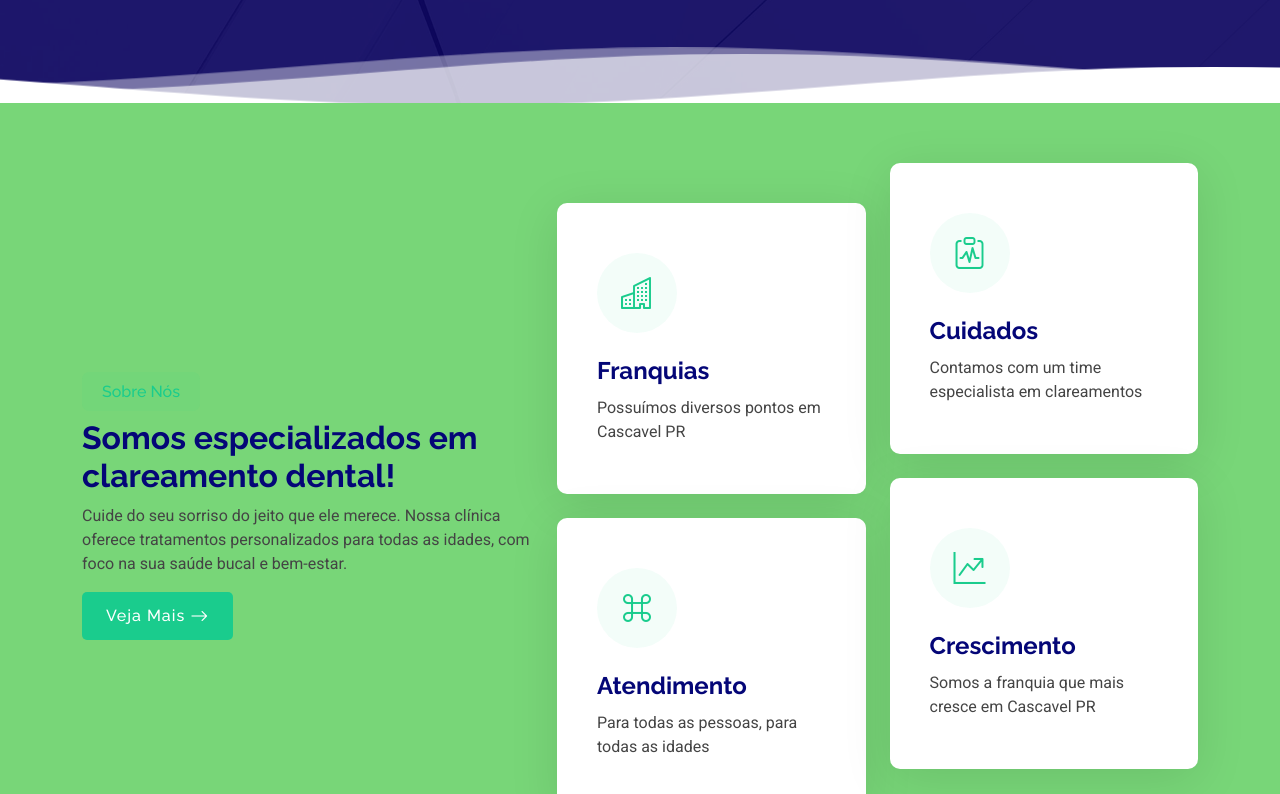
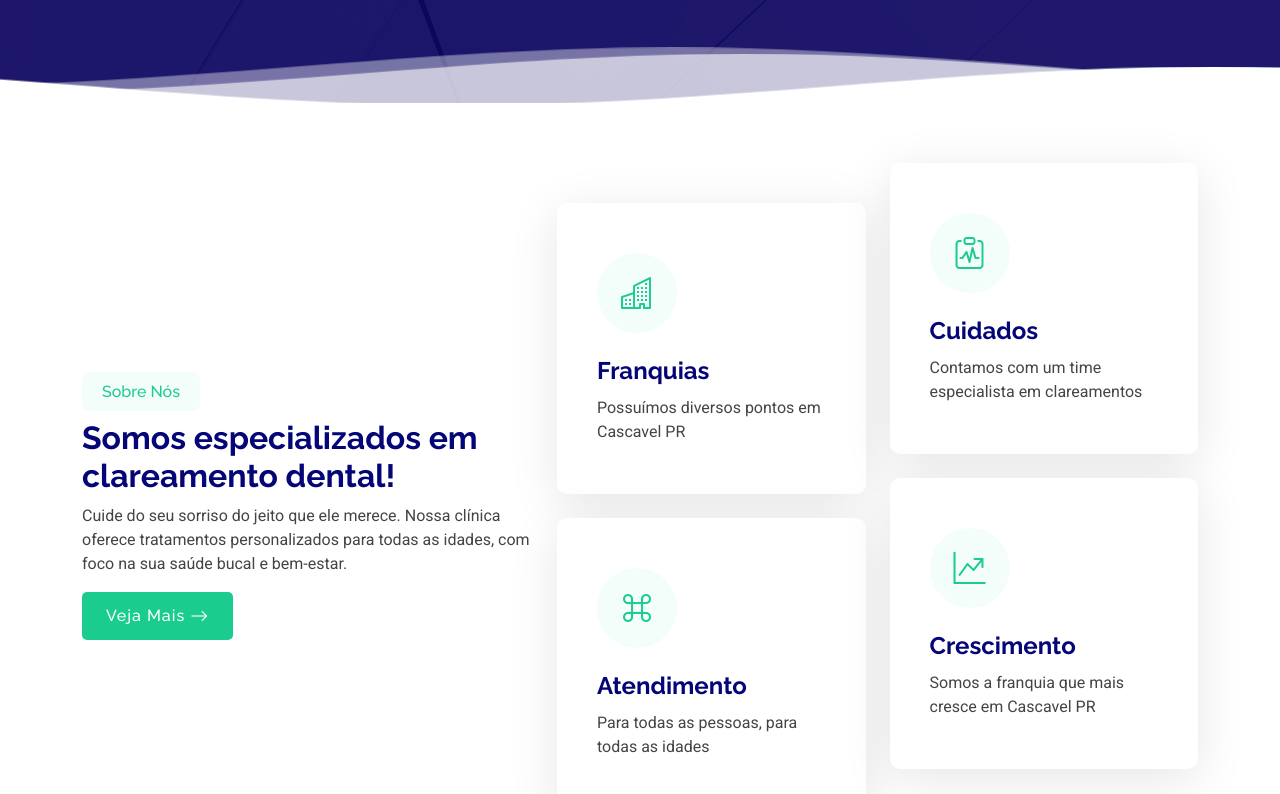
Before and after one commit to Tads-Tech/tads.t.github.io, a plain HTML site: page index.html in a window 1280 px wide. Shown: the part 493-1287 px from the top of the page. Drawn offline with Linux system fonts and the light colour scheme; animation ran at ten frames a second.

Commit message:
background alterado.

```diff
--- a/assets/css/main.css
+++ b/assets/css/main.css
@@ -7,7 +7,7 @@
 
 /* Global Colors - The following color variables are used throughout the website. Updating them here will change the color scheme of the entire website */
 :root {
-  --background-color: #78d678; /* Background color for the entire website, including individual sections */
+  --background-color: #ffffff; /* Background color for the entire website, including individual sections */
   --default-color: #444444; /* Default color used for the majority of the text content across the entire website */
   --heading-color: #040677; /* Color for headings, subheadings and title throughout the website */
   --accent-color: #1acc8d; /* Accent color that represents your brand on the website. It's used for buttons, links, and other elements that need to stand out */
@@ -18,7 +18,7 @@
 /* Nav Menu Colors - The following color variables are used specifically for the navigation menu. They are separate from the global colors to allow for more customization options */
 :root {
   --nav-color: #ffffff;  /* The default color of the main navmenu links */
-  --nav-hover-color: #1acc8d; /* Applied to main navmenu links when they are hovered over or active */
+  --nav-hover-color: #10a973; /* Applied to main navmenu links when they are hovered over or active */
   --nav-mobile-background-color: #ffffff; /* Used as the background color for mobile navigation menu */
   --nav-dropdown-background-color: #ffffff; /* Used as the background color for dropdown items that appear when hovering over primary navigation items */
   --nav-dropdown-color: #444444; /* Used for navigation links of the dropdown items in the navigation menu. */
```
